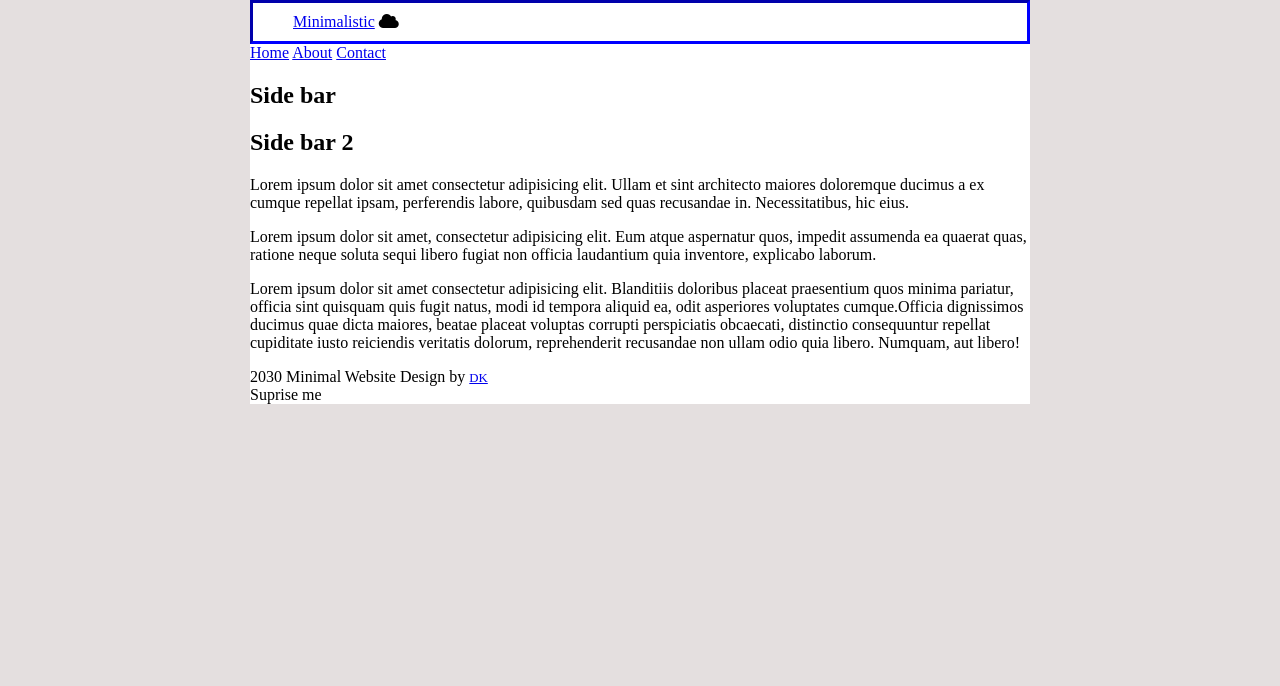
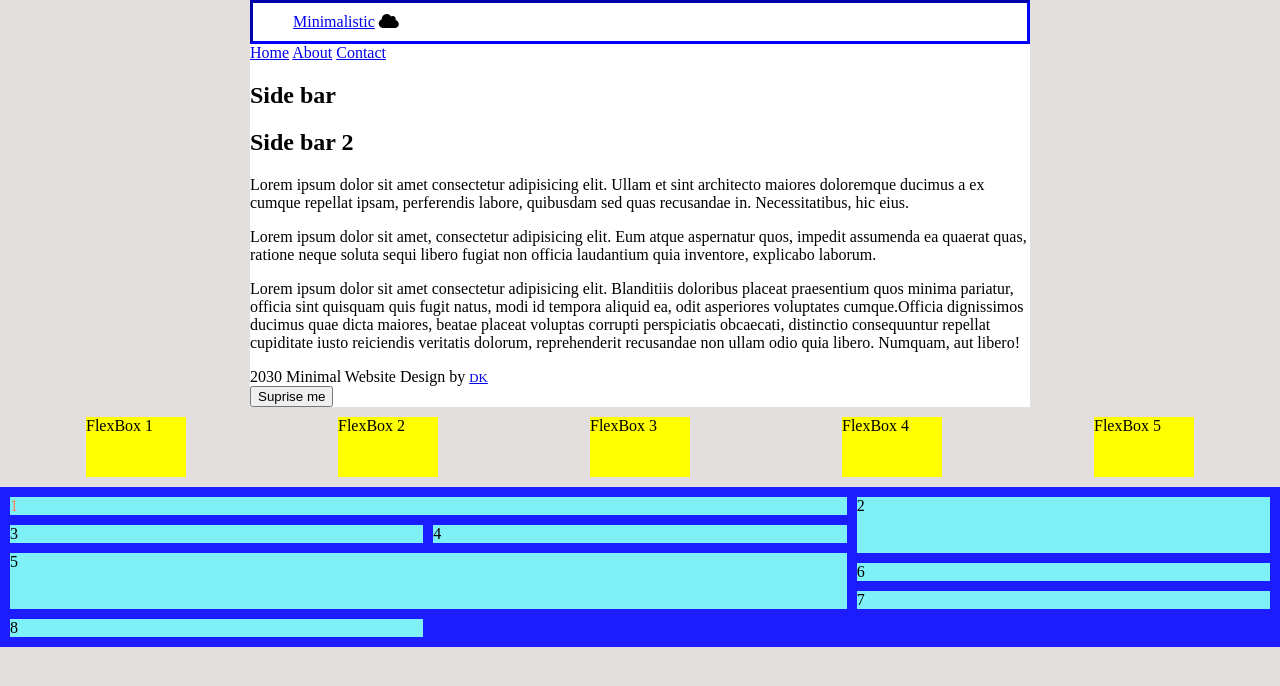
Before and after one commit to dan-kiss-dev-this/html_base_site, a plain HTML site: page index.html in a window 1280 px wide. Drawn offline with Linux system fonts and the light colour scheme.

Commit message:
add in flexbox and grid example

```diff
--- a/css/style.css
+++ b/css/style.css
@@ -110,3 +110,43 @@ body {
   transition: width 0.3s ease-in-out;
   width: 50%;
 }
+
+.flexbox {
+  display: flex;
+  flex-wrap: wrap;
+  margin: 10px;
+  justify-content: space-around;
+}
+
+@media all and (max-width: 500px) {
+  body {
+    background-color: lightgreen;
+  }
+}
+
+.grid {
+  display: grid;
+  grid-gap: 10px;
+  background-color: rgb(28, 28, 255);
+  grid-template-columns: auto auto auto;
+  padding: 10px;
+}
+
+.grid div {
+  background-color: rgb(126, 240, 248);
+}
+
+.item1 {
+  grid-column: 1 / 3 ;
+  color: coral;
+}
+
+.item2 {
+  grid-column: 3 / 4;
+  grid-row: 1 / 4 ;
+}
+
+.item5 {
+  grid-column: 1 /3;
+  grid-row: 3 / 6;
+}
--- a/index.html
+++ b/index.html
@@ -40,7 +40,8 @@
     <footer>
       <span class="the2030">2030</span> Minimal Website Design by <a
         href="https://www.linkedin.com/in/dan-kiss-dev-this/" class="dk">DK</a>
-      <div onclick="showSuprise()">Suprise me</div>
+      <br>
+      <button onclick="showSuprise()">Suprise me</button>
     </footer>
     <div class="one">
       <div class="two">Overflow Scroll on this Child Div Child Div Child Div Child Div Child Div Child Div Child Div
@@ -60,8 +61,24 @@
       <div>
         <a href="about.html" class="link">About</a>
       </div>
-
     </div>
+  </div>
+  <div class="flexbox">
+    <span class="six">FlexBox 1</span>
+    <span class="six">FlexBox 2</span>
+    <span class="six">FlexBox 3</span>
+    <span class="six">FlexBox 4</span>
+    <span class="six">FlexBox 5</span>
+  </div>
+  <div class="grid">
+    <div class="item1">1</div>
+    <div class="item2">2 </div>
+    <div class="item3">3</div>
+    <div class="item4">4</div>
+    <div class="item5">5</div>
+    <div class="item6">6</div>
+    <div class="item7">7</div>
+    <div class="item8">8</div>
   </div>
   <script src="js/scripts.js"></script>
   <script src="https://kit.fontawesome.com/a076d05399.js"></script>
```
